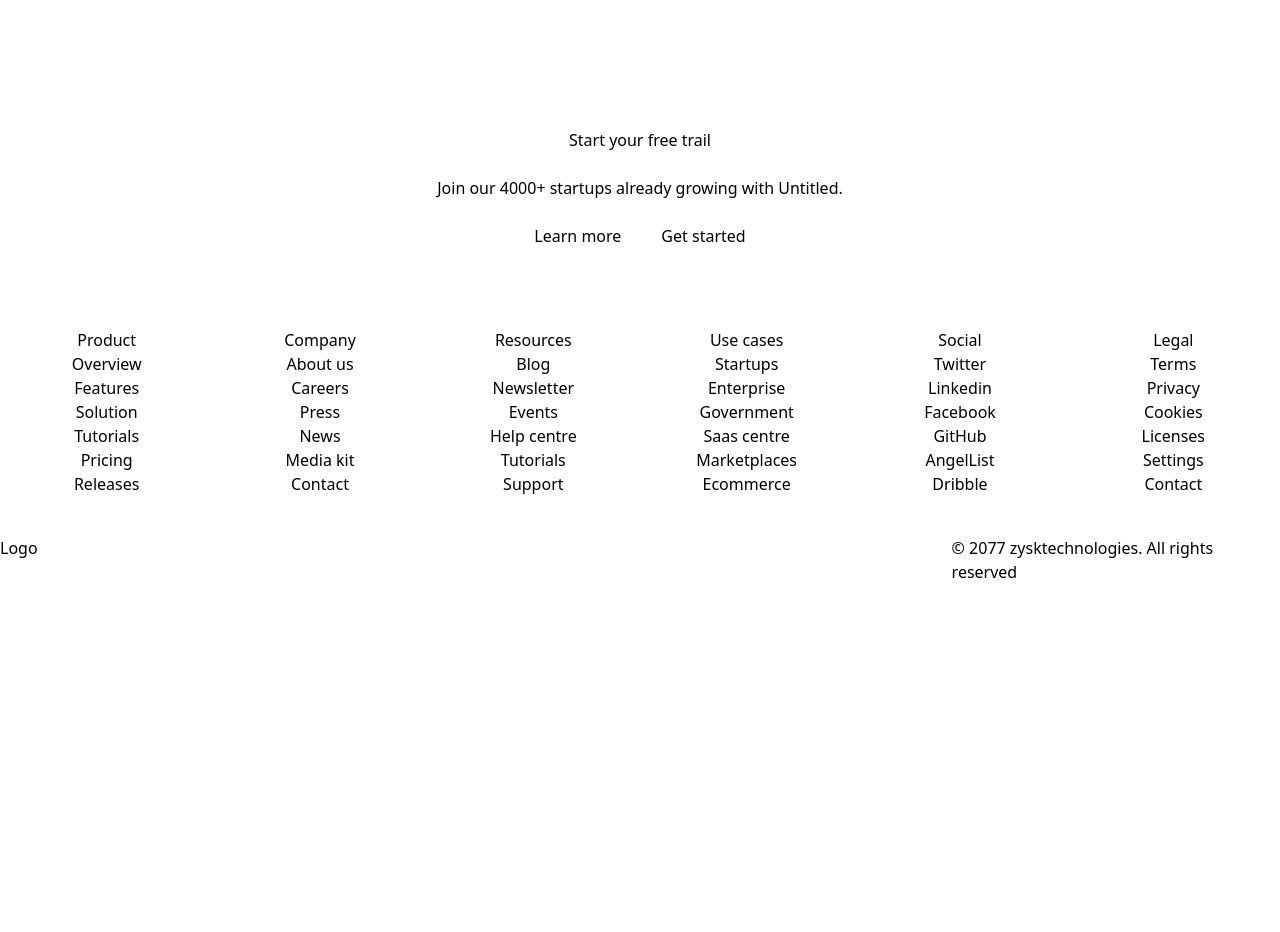
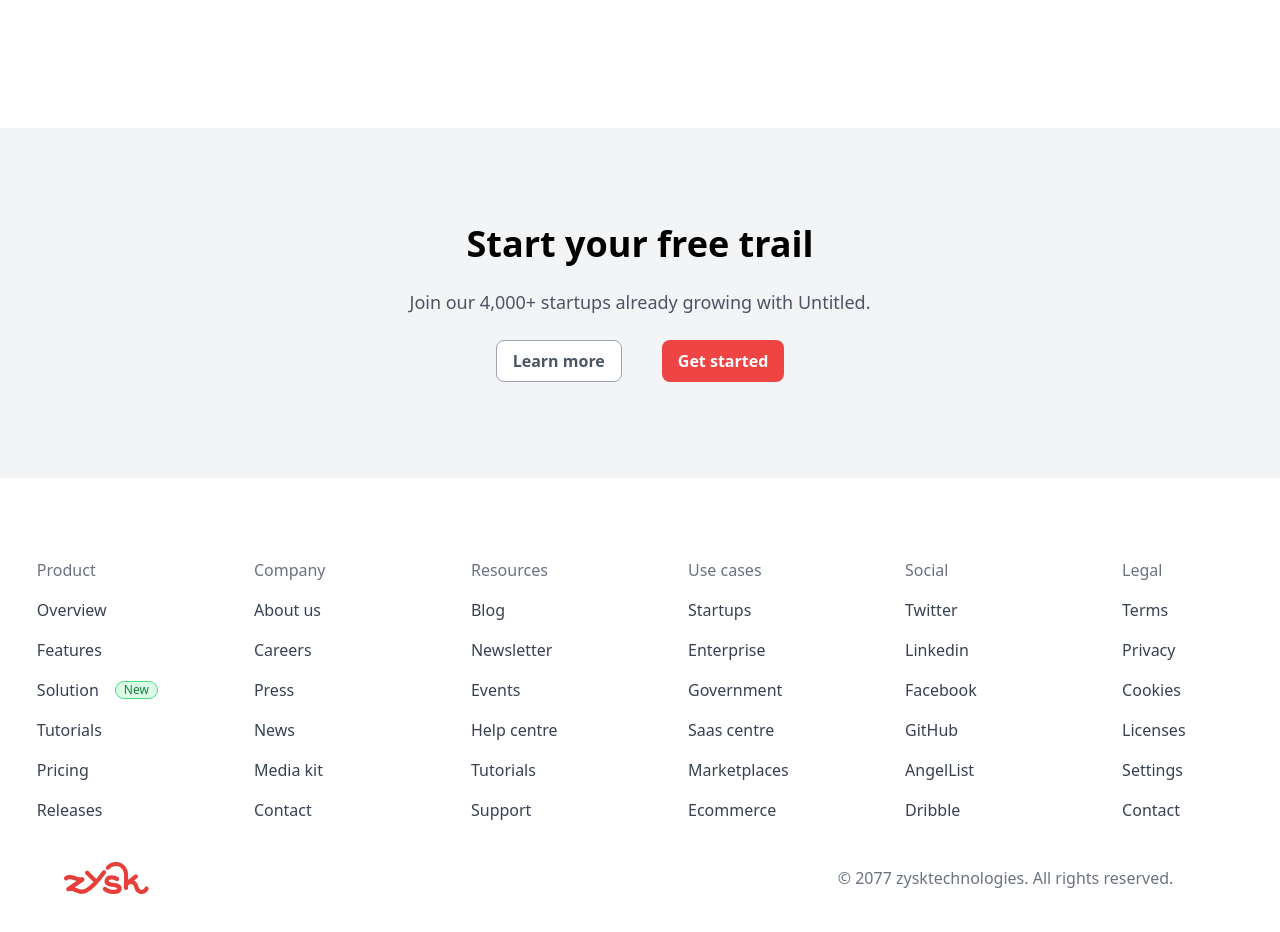
Before and after one commit to vishnu563/task-x, a React (Create React App) app: page / in a window 1280 px wide. Shown: the part 4760-5692 px from the top of the page. Before the commit the page ends 5384 px from the top, so only its background shows below. Built offline with nearby package versions, Linux system fonts and the light colour scheme.

Commit message:
100% Completed

```diff
--- a/src/App.css
+++ b/src/App.css
@@ -1,6 +1,7 @@
 .demo-btn{
-  @apply flex flex-row border border-gray-400 px-4 py-2 rounded-full font-bold gap-3 items-center cursor-default hover:bg-gray-100 transition duration-300;
+  @apply flex flex-row border border-gray-400 px-4 py-2 font-bold gap-3 items-center cursor-default hover:bg-gray-100 transition duration-300;
 }
+
 .btn-primary {
-  @apply bg-red-500 hover:bg-purple-500 text-white font-bold py-2 px-4 items-center transition duration-300 cursor-default;
+  @apply bg-red-500 hover:bg-purple-500 text-white font-bold py-2 px-4 items-center transition duration-300 cursor-default
 }
--- a/src/App.js
+++ b/src/App.js
@@ -90,7 +90,7 @@ function App() {
               <h1 className='font-bold text-5xl'>Beautiful analytics to grow smater</h1>
               <p className=' text-center text-2xl w-4/6 text-gray-600'>Powerful, self-serve product and growth analytics to help you convert, engage, and retain more users. Trusted by over 4000 startups.</p>
               <div className='flex flex-row space-x-8'>
-              <div className='demo-btn'>
+              <div className='demo-btn rounded-full'>
               <FiPlayCircle />Demo
               </div>
               <button className='btn-primary rounded-full'>
@@ -285,92 +285,97 @@ function App() {
             </div>
           </section>
 
-          <section className='flex flex-col items-center gap-6 mt-32 mb-20'>
-            <h1>Start your free trail</h1>
-            <p>Join our 4000+ startups already growing with Untitled.</p>
-            <div className='space-x-10'>
-              <button>Learn more</button>
-              <button>Get started</button>
+          <section className='flex flex-col items-center gap-6 mt-32 mb-20  bg-gray-100 py-24'>
+            <h1 className='font-bold text-4xl'>Start your free trail</h1>
+            <p className='text-gray-600 text-lg'>Join our 4,000+ startups already growing with Untitled.</p>
+            <div className='space-x-10 flex'>
+              <button className='demo-btn rounded-lg bg-white text-gray-600'>Learn more</button>
+              <button className='btn-primary rounded-lg'>Get started</button>
             </div>
           </section>
         </header>
 
 
-        <footer className='mb-10'>
-          <section className='grid grid-cols-6 text-center mb-10'>
+        <footer className='mb-10 cursor-default'>
+          <section className='flex justify-center' >
+            <div className='grid grid-cols-6 gap-24 mb-10' >
             <div>
-              <h4>Product</h4>
-              <ul>
-                <li>Overview</li>
-                <li>Features</li>
+              <h4 className='text-gray-500 font-medium mb-4'>Product</h4>
+              <ul className='flex flex-col gap-4 text-gray-700 font-medium'>
+                <li className='hover:animate-blink'>Overview</li>
+                <li className='hover:animate-blink'>Features</li>
+                <div className='flex flex-row space-x-4 items-center hover:animate-blink'>
                 <li>Solution</li>
-                <li>Tutorials</li>
-                <li>Pricing</li>
-                <li>Releases</li>
+                <li className='border border-green-400 text-green-700 px-2 text-xs rounded-xl bg-green-100'>New</li>
+                </div>
+                <li className='hover:animate-blink'>Tutorials</li>
+                <li className='hover:animate-blink'>Pricing</li>
+                <li className='hover:animate-blink'>Releases</li>
               </ul>
             </div>
             <div>
-            <h4>Company</h4>
-              <ul>
-                <li>About us</li>
-                <li>Careers</li>
-                <li>Press</li>
-                <li>News</li>
-                <li>Media kit</li>
-                <li>Contact</li>
+            <h4 className='text-gray-500 font-medium mb-4'>Company</h4>
+              <ul className='flex flex-col gap-4 text-gray-700 font-medium'>
+                <li className='hover:animate-blink'>About us</li>
+                <li className='hover:animate-blink'>Careers</li>
+                <li className='hover:animate-blink'>Press</li>
+                <li className='hover:animate-blink'>News</li>
+                <li className='hover:animate-blink'>Media kit</li>
+                <li className='hover:animate-blink'>Contact</li>
               </ul>
             </div>
             <div>
-            <h4>Resources</h4>
-              <ul>
-                <li>Blog</li>
-                <li>Newsletter</li>
-                <li>Events</li>
-                <li>Help centre</li>
-                <li>Tutorials</li>
-                <li>Support</li>
+            <h4 className='text-gray-500 font-medium mb-4'>Resources</h4>
+              <ul className='flex flex-col gap-4 text-gray-700 font-medium'>
+                <li className='hover:animate-blink'>Blog</li>
+                <li className='hover:animate-blink'>Newsletter</li>
+                <li className='hover:animate-blink'>Events</li>
+                <li className='hover:animate-blink'>Help centre</li>
+                <li className='hover:animate-blink'>Tutorials</li>
+                <li className='hover:animate-blink'>Support</li>
               </ul>
             </div>
             <div>
-            <h4>Use cases</h4>
-              <ul>
-                <li>Startups</li>
-                <li>Enterprise</li>
-                <li>Government</li>
-                <li>Saas centre</li>
-                <li>Marketplaces</li>
-                <li>Ecommerce</li>
+            <h4 className='text-gray-500 font-medium mb-4'>Use cases</h4>
+              <ul className='flex flex-col gap-4 text-gray-700 font-medium'>
+                <li className='hover:animate-blink'>Startups</li>
+                <li className='hover:animate-blink'>Enterprise</li>
+                <li className='hover:animate-blink'>Government</li>
+                <li className='hover:animate-blink'>Saas centre</li>
+                <li className='hover:animate-blink'>Marketplaces</li>
+                <li className='hover:animate-blink'>Ecommerce</li>
               </ul>
             </div>
             <div>
-            <h4>Social</h4>
-              <ul>
-                <li>Twitter</li>
-                <li>Linkedin</li>
-                <li>Facebook</li>
-                <li>GitHub</li>
-                <li>AngelList</li>
-                <li>Dribble</li>
+            <h4 className='text-gray-500 font-medium mb-4'>Social</h4>
+              <ul className='flex flex-col gap-4 text-gray-700 font-medium'>
+                <li className='hover:animate-blink'>Twitter</li>
+                <li className='hover:animate-blink'>Linkedin</li>
+                <li className='hover:animate-blink'>Facebook</li>
+                <li className='hover:animate-blink'>GitHub</li>
+                <li className='hover:animate-blink'>AngelList</li>
+                <li className='hover:animate-blink'>Dribble</li>
               </ul>
             </div>
             <div>
-            <h4>Legal</h4>
-              <ul>
-                <li>Terms</li>
-                <li>Privacy</li>
-                <li>Cookies</li>
-                <li>Licenses</li>
-                <li>Settings</li>
-                <li>Contact</li>
+            <h4 className='text-gray-500 font-medium mb-4'>Legal</h4>
+              <ul className='flex flex-col gap-4 text-gray-700 font-medium'>
+                <li className='hover:animate-blink'>Terms</li>
+                <li className='hover:animate-blink'>Privacy</li>
+                <li className='hover:animate-blink'>Cookies</li>
+                <li className='hover:animate-blink'>Licenses</li>
+                <li className='hover:animate-blink'>Settings</li>
+                <li className='hover:animate-blink'>Contact</li>
               </ul>
             </div>
+            </div>
           </section>
-          <section className='flex'>
-            <div className='w-3/4'>
-            <p>Logo</p>
+          <section className='flex items-center w-11/12'>
+            <div className='w-1/2'>
+            <p><img className='ml-16' src={Logo} alt="" /></p>
 
             </div>
-            <p>{`${copyright} ${year} zysktechnologies. All rights reserved`} </p>
+            <p className='text-gray-500 font-medium w-full text-end'>{`${copyright} ${year} zysktechnologies. All rights reserved.`} </p>
           </section>
         </footer>
 
--- a/tailwind.config.js
+++ b/tailwind.config.js
@@ -4,7 +4,17 @@ module.exports = {
     "./src/**/*.{js,jsx,ts,tsx}",
   ],
   theme: {
-    extend: {},
+    extend: {
+      animation: {
+        blink: "blink 0.1s",
+      },
+      keyframes: {
+        blink: {
+          "0%, 100%": { opacity: "1" },
+          "50%": { opacity: "0" },
+        },
+      },
+    },
   },
   plugins: [],
 }
```
